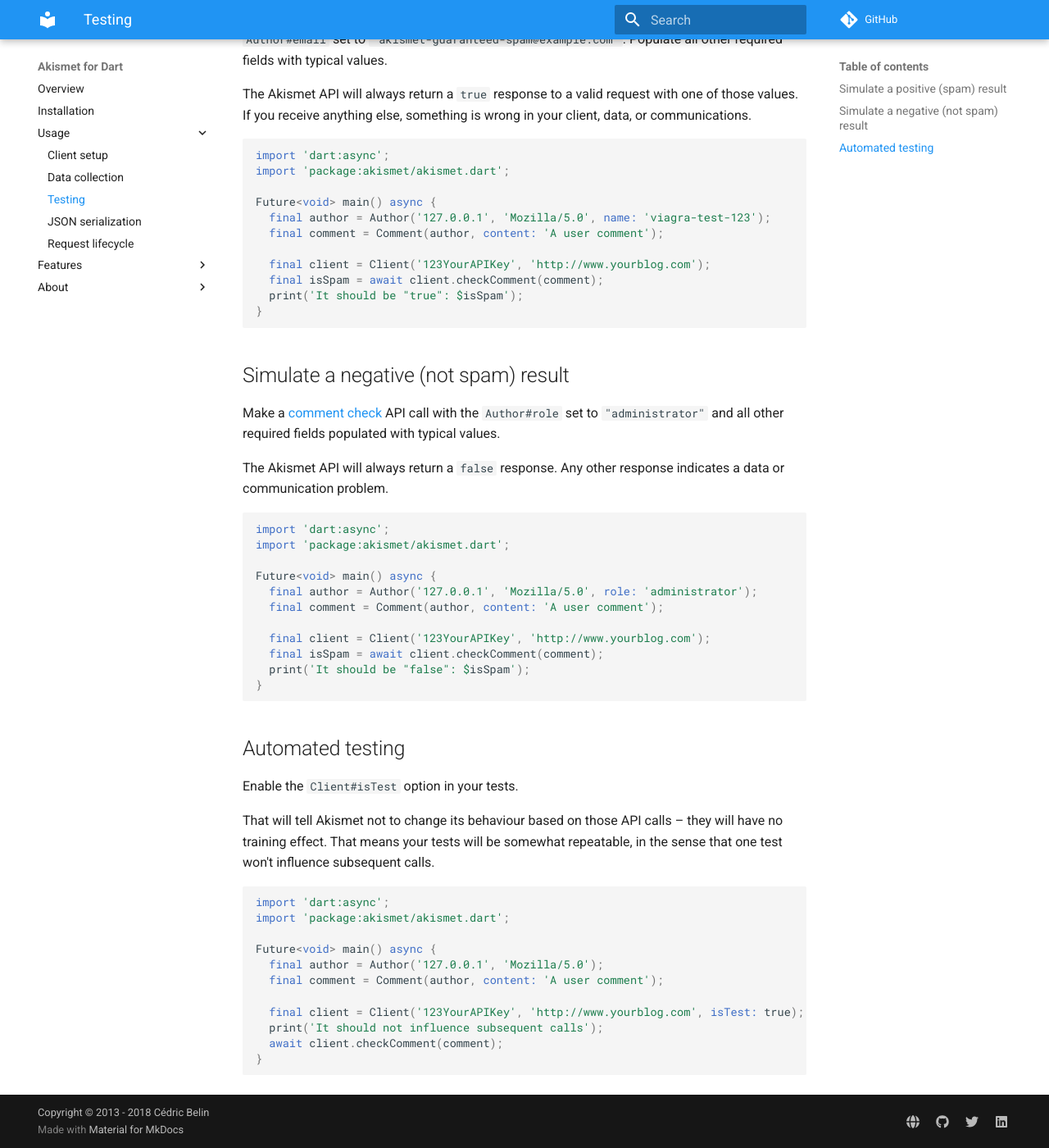
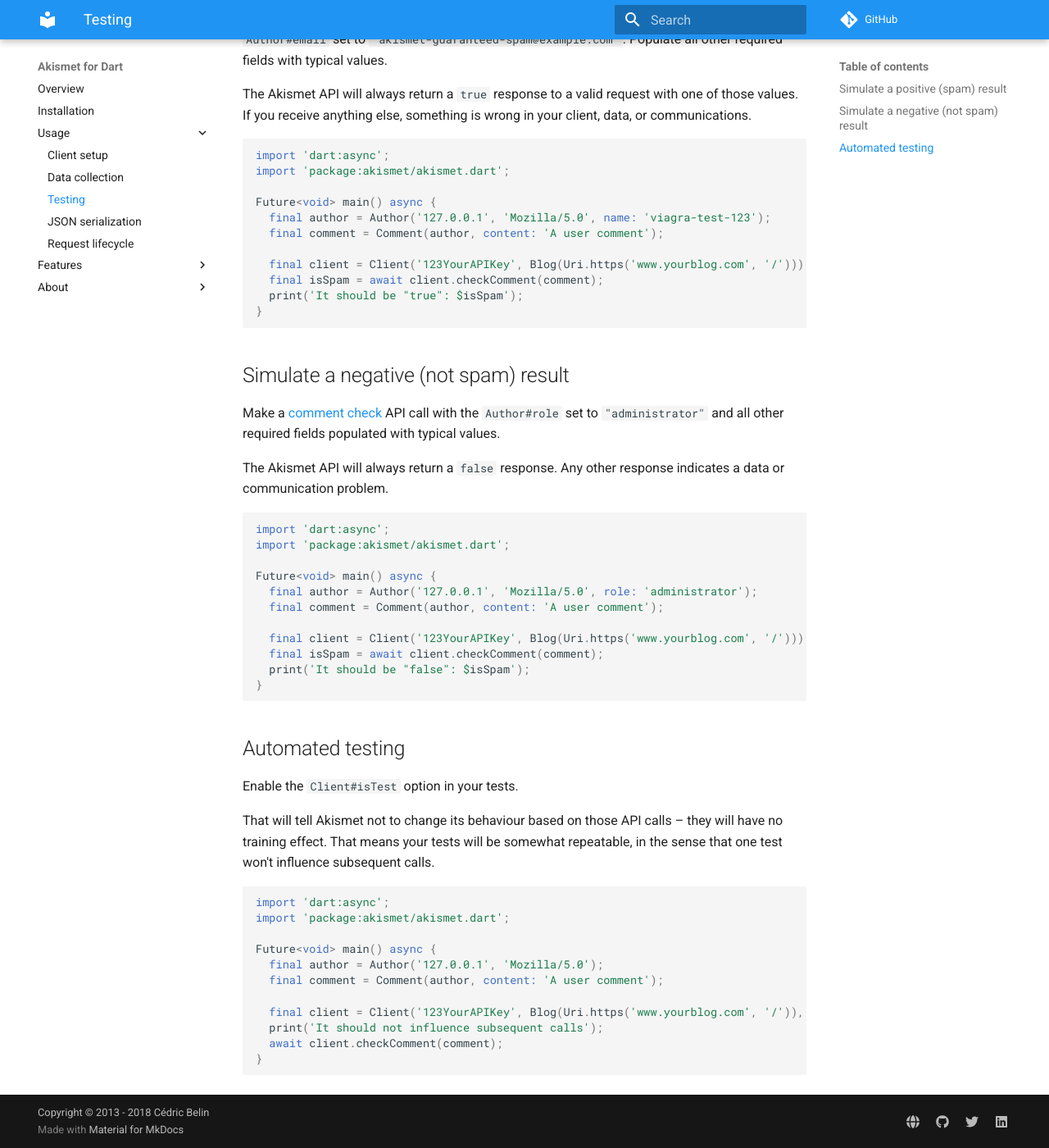
Before and after one commit to madcitymultimedia/akismet.dart, an MkDocs documentation site: the page built from doc/usage/testing.md, in a window 1280 px wide and 1400 px high, scrolled down 338 px. Shown: the whole window at 82% size. Built offline with MkDocs 1.6.1 and Material for MkDocs 9.7.7, drawn with Linux system fonts in a browser that asks for light colours; comment, search, counter and statistics services are not loaded; old or Windows-style settings are respelled for this version of MkDocs.

Commit message:
Updated the documentation

```diff
--- a/doc/usage/testing.md
+++ b/doc/usage/testing.md
@@ -14,7 +14,7 @@ Future<void> main() async {
   final author = Author('127.0.0.1', 'Mozilla/5.0', name: 'viagra-test-123');
   final comment = Comment(author, content: 'A user comment');
 
-  final client = Client('123YourAPIKey', 'http://www.yourblog.com');
+  final client = Client('123YourAPIKey', Blog(Uri.https('www.yourblog.com', '/')));
   final isSpam = await client.checkComment(comment);
   print('It should be "true": $isSpam');
 }
@@ -33,7 +33,7 @@ Future<void> main() async {
   final author = Author('127.0.0.1', 'Mozilla/5.0', role: 'administrator');
   final comment = Comment(author, content: 'A user comment');
 
-  final client = Client('123YourAPIKey', 'http://www.yourblog.com');
+  final client = Client('123YourAPIKey', Blog(Uri.https('www.yourblog.com', '/')));
   final isSpam = await client.checkComment(comment);
   print('It should be "false": $isSpam');
 }
@@ -52,7 +52,7 @@ Future<void> main() async {
   final author = Author('127.0.0.1', 'Mozilla/5.0');
   final comment = Comment(author, content: 'A user comment');
 
-  final client = Client('123YourAPIKey', 'http://www.yourblog.com', isTest: true);
+  final client = Client('123YourAPIKey', Blog(Uri.https('www.yourblog.com', '/')), isTest: true);
   print('It should not influence subsequent calls');
   await client.checkComment(comment);
 }
```
Also changed, not shown: README.md (+1 -1 lines), doc/features/comment_check.md (+1 -1 lines), doc/features/key_verification.md (+1 -1 lines), doc/features/submit_ham.md (+1 -1 lines), doc/features/submit_spam.md (+1 -1 lines), doc/usage/client_setup.md (+1 -1 lines), 1 other file.
